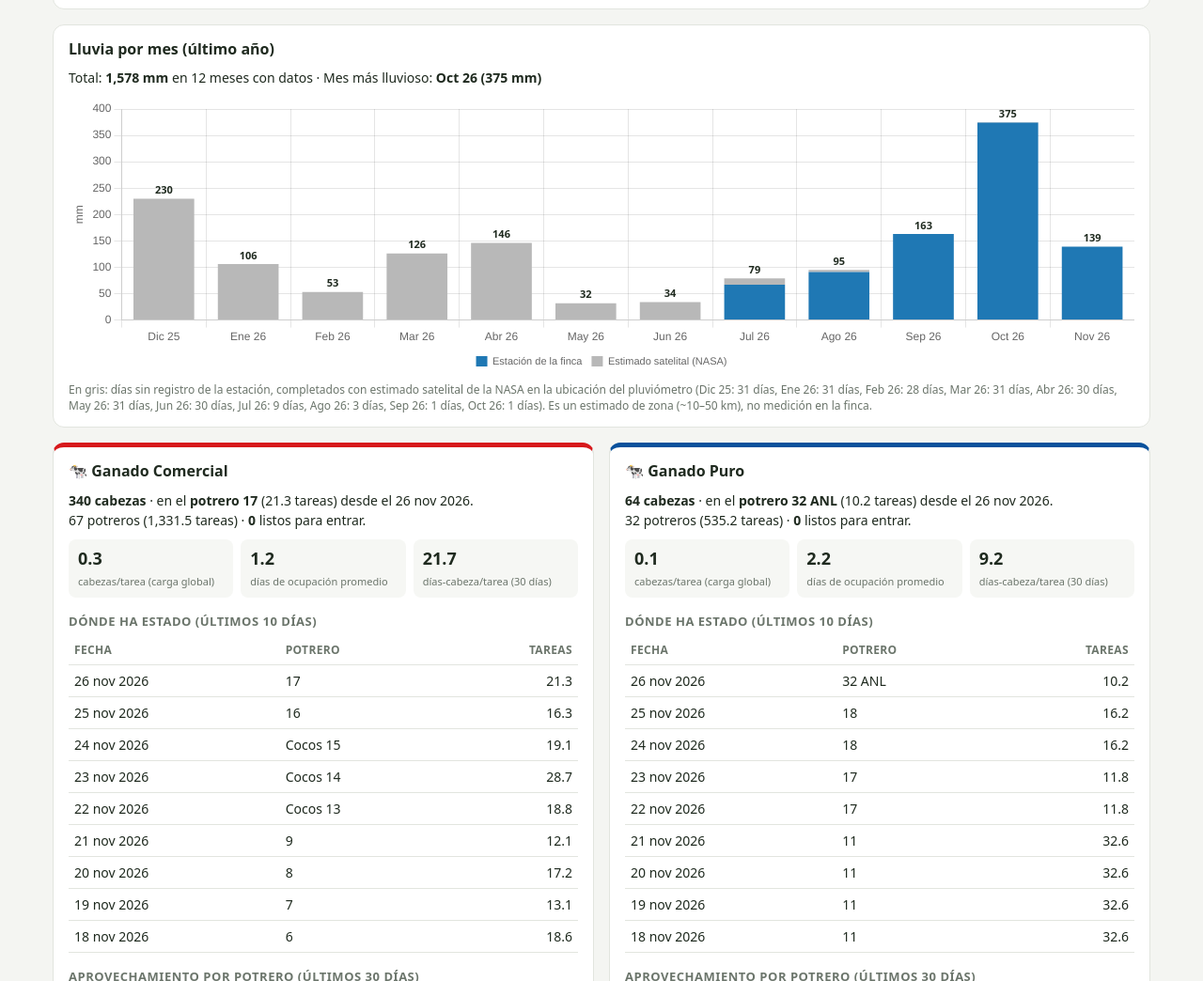
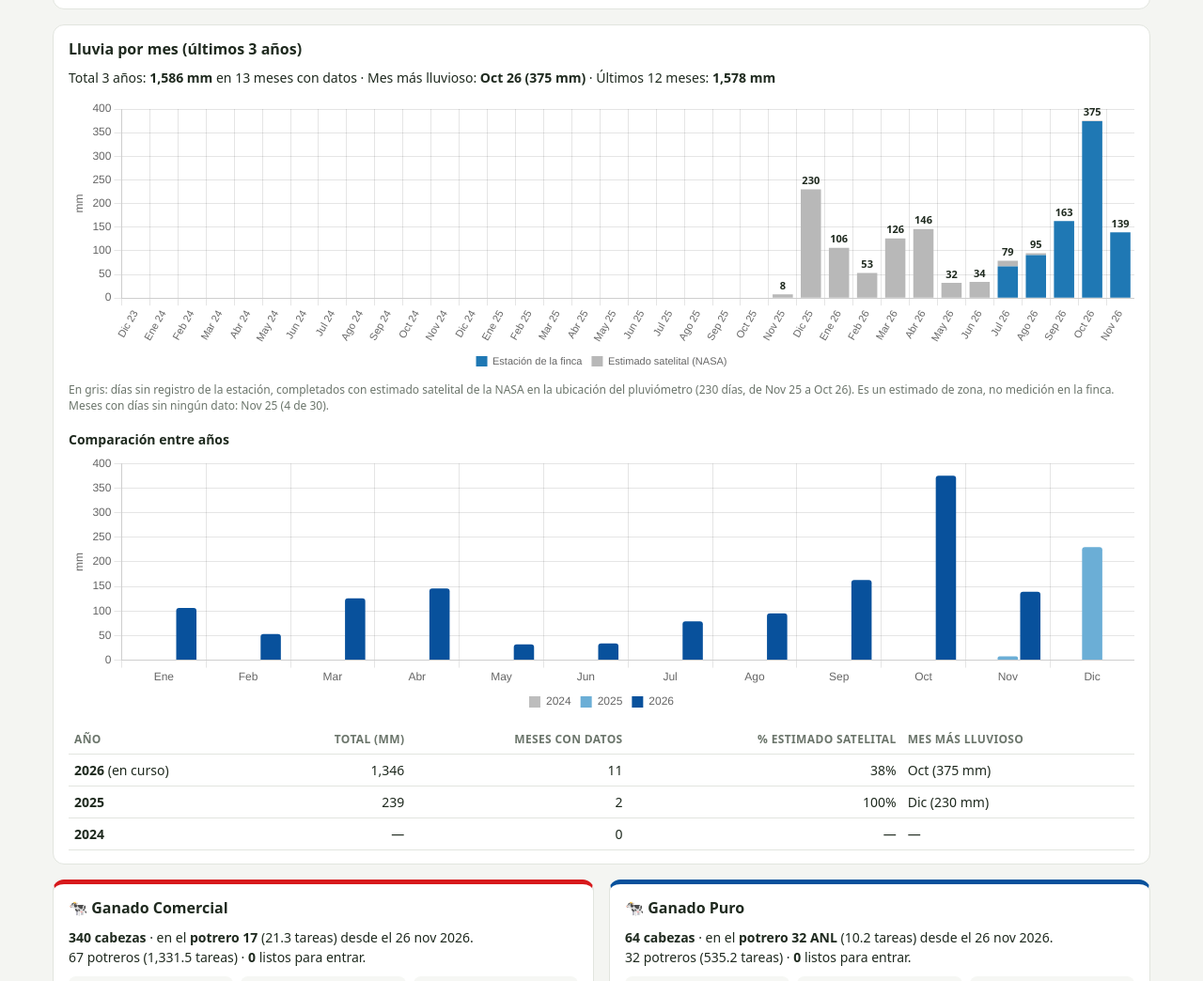
Before and after one commit to Anthony303030/finca-dupuy, a plain HTML site: page index.html in a window 1280 px wide. Shown: the part 1756-2800 px from the top of the page at 94% size. Drawn offline with nearby package versions, Linux system fonts and the light colour scheme.

Commit message:
Add files via upload

```diff
--- a/index.html
+++ b/index.html
@@ -91,7 +91,7 @@
   <div class="sub" id="act">Cargando…</div>
 </header>
 <nav class="nav" id="nav">
-  <a href="#s-resumen">Resumen</a><a href="#s-mapa">Mapa</a><a href="#s-lluvia">Lluvia</a><a href="#s-anual">Lluvia anual</a><a href="#s-com">🐄 Comercial</a><a href="#s-pur">🐄 Puro</a>
+  <a href="#s-resumen">Resumen</a><a href="#s-mapa">Mapa</a><a href="#s-lluvia">Lluvia</a><a href="#s-anual">Lluvia 3 años</a><a href="#s-com">🐄 Comercial</a><a href="#s-pur">🐄 Puro</a>
 </nav>
 <main>
   <section class="panel" id="s-resumen">
@@ -121,10 +121,13 @@
   </section>
 
   <section class="panel" id="s-anual">
-    <h2>Lluvia por mes (último año)</h2>
+    <h2>Lluvia por mes (últimos 3 años)</h2>
     <div class="sub" id="anual-res" style="font-size:14px;margin-bottom:8px"></div>
-    <div style="overflow-x:auto"><div style="position:relative;height:300px;min-width:560px"><canvas id="chart-anual"></canvas></div></div>
+    <div style="overflow-x:auto"><div style="position:relative;height:300px;min-width:1100px"><canvas id="chart-anual"></canvas></div></div>
     <div class="sub" id="anual-nota" style="font-size:12px;color:var(--mut);margin-top:6px"></div>
+    <h3 style="font-size:14px;margin:18px 0 6px">Comparación entre años</h3>
+    <div style="overflow-x:auto"><div style="position:relative;height:280px;min-width:640px"><canvas id="chart-comp"></canvas></div></div>
+    <div class="scroll" style="margin-top:8px"><table><thead><tr><th>Año</th><th class="num">Total (mm)</th><th class="num">Meses con datos</th><th class="num">% estimado satelital</th><th>Mes más lluvioso</th></tr></thead><tbody id="tabla-anios"></tbody></table></div>
   </section>
 
   <section class="grid2">
@@ -356,7 +359,7 @@ async function cargar(){
   const MESES_L = ['Ene','Feb','Mar','Abr','May','Jun','Jul','Ago','Sep','Oct','Nov','Dic'];
   const meses = [];
   { const h = new Date(hoy + 'T12:00:00');
-    for (let i = 11; i >= 0; i--) { const dt = new Date(h.getFullYear(), h.getMonth() - i, 1);
+    for (let i = 35; i >= 0; i--) { const dt = new Date(h.getFullYear(), h.getMonth() - i, 1);
       meses.push({k: `${dt.getFullYear()}-${String(dt.getMonth()+1).padStart(2,'0')}`,
                   lab: `${MESES_L[dt.getMonth()]} ${String(dt.getFullYear()).slice(2)}`, mm: 0, est: 0, sat: 0, dias: 0, dsat: 0,
                   tot: new Date(dt.getFullYear(), dt.getMonth()+1, 0).getDate()}); } }
@@ -368,12 +371,12 @@ async function cargar(){
   const totAnio = conDatos.reduce((a,z) => a + z.mm, 0);
   const masLluvioso = conDatos.slice().sort((a,b) => b.mm - a.mm)[0];
   document.getElementById('anual-res').innerHTML = conDatos.length
-    ? `Total: <b>${totAnio.toLocaleString('es-DO')} mm</b> en ${conDatos.length} mes${conDatos.length === 1 ? '' : 'es'} con datos · Mes más lluvioso: <b>${masLluvioso.lab} (${masLluvioso.mm} mm)</b>`
-    : 'Todavía no hay datos de lluvia del último año.';
+    ? `Total 3 años: <b>${totAnio.toLocaleString('es-DO')} mm</b> en ${conDatos.length} meses con datos · Mes más lluvioso: <b>${masLluvioso.lab} (${masLluvioso.mm} mm)</b> · Últimos 12 meses: <b>${meses.slice(-12).reduce((a,z) => a + z.mm, 0).toLocaleString('es-DO')} mm</b>`
+    : 'Todavía no hay datos de lluvia.';
   const incompletos = meses.filter(z => z.dias > 0 && z.dias < z.tot - (z.k === hoy.slice(0,7) ? z.tot - +hoy.slice(8,10) : 0));
   const conSat = meses.filter(z => z.dsat);
   document.getElementById('anual-nota').textContent =
-    (conSat.length ? `En gris: días sin registro de la estación, completados con estimado satelital de la NASA en la ubicación del pluviómetro (${conSat.map(z => `${z.lab}: ${z.dsat} días`).join(', ')}). Es un estimado de zona (~10–50 km), no medición en la finca. ` : '') +
+    (conSat.length ? `En gris: días sin registro de la estación, completados con estimado satelital de la NASA en la ubicación del pluviómetro (${conSat.reduce((a,z) => a + z.dsat, 0)} días, de ${conSat[0].lab} a ${conSat[conSat.length-1].lab}). Es un estimado de zona, no medición en la finca. ` : '') +
     (incompletos.length ? `Meses con días sin ningún dato: ${incompletos.map(z => `${z.lab} (${z.dias} de ${z.tot})`).join(', ')}.` : '');
   const sobre = {id:'sobre', afterDatasetsDraw(ch){
     const {ctx} = ch, meta = ch.getDatasetMeta(0);
@@ -389,8 +392,30 @@ async function cargar(){
     options:{responsive:true, maintainAspectRatio:false, layout:{padding:{top:16}},
       plugins:{legend:{display:meses.some(z => z.dsat), position:'bottom', labels:{boxWidth:12, font:{size:11}}},
         tooltip:{callbacks:{label:c => `${c.dataset.label}: ${c.parsed.y} mm`}}},
-      scales:{y:{beginAtZero:true, stacked:true, title:{display:true, text:'mm'}}, x:{stacked:true, ticks:{maxRotation:0, autoSkip:false}}}}
+      scales:{y:{beginAtZero:true, stacked:true, title:{display:true, text:'mm'}}, x:{stacked:true, ticks:{minRotation:60, maxRotation:60, autoSkip:false, font:{size:11}}}}}
   });
+
+  // ---- Comparación por año calendario
+  const anioAct = +hoy.slice(0,4), anios = [anioAct - 2, anioAct - 1, anioAct];
+  const COLA = ['#bdbdbd', '#6baed6', '#08519c'];
+  const porMes = a => Array.from({length:12}, (_, mi) => { const k = `${a}-${String(mi+1).padStart(2,'0')}`;
+    const xs = d.lluvia.filter(x => x.fecha.startsWith(k) && x.mm != null);
+    return xs.length ? Math.round(xs.reduce((s, x) => s + (+x.mm || 0), 0)) : null; });
+  new Chart(document.getElementById('chart-comp'), {
+    type:'bar',
+    data:{labels:MESES_L, datasets:anios.map((a, i) => ({label:String(a), data:porMes(a), backgroundColor:COLA[i], borderRadius:3}))},
+    options:{responsive:true, maintainAspectRatio:false,
+      plugins:{legend:{position:'bottom', labels:{boxWidth:12}}, tooltip:{callbacks:{label:c => `${c.dataset.label}: ${c.parsed.y ?? '—'} mm`}}},
+      scales:{y:{beginAtZero:true, title:{display:true, text:'mm'}}}}
+  });
+  document.getElementById('tabla-anios').innerHTML = anios.slice().reverse().map(a => {
+    const xs = d.lluvia.filter(x => x.fecha.startsWith(String(a)) && x.mm != null);
+    const tot = xs.reduce((s, x) => s + (+x.mm || 0), 0), sat = xs.filter(x => x.sat).reduce((s, x) => s + (+x.mm || 0), 0);
+    const pm = porMes(a), nMes = pm.filter(v => v != null).length;
+    const imax = pm.reduce((bi, v, i) => (v ?? -1) > (pm[bi] ?? -1) ? i : bi, 0);
+    return `<tr><td><b>${a}</b>${a === anioAct ? ' (en curso)' : ''}</td><td class="num">${nMes ? Math.round(tot).toLocaleString('es-DO') : '—'}</td>
+      <td class="num">${nMes}</td><td class="num">${tot ? Math.round(100 * sat / tot) + '%' : '—'}</td>
+      <td>${nMes ? `${MESES_L[imax]} (${pm[imax]} mm)` : '—'}</td></tr>`; }).join('');
 
   // ---- Por lote
   const dif = (a, b) => Math.round((new Date(b + 'T12:00:00') - new Date(a + 'T12:00:00')) / 864e5);
```
